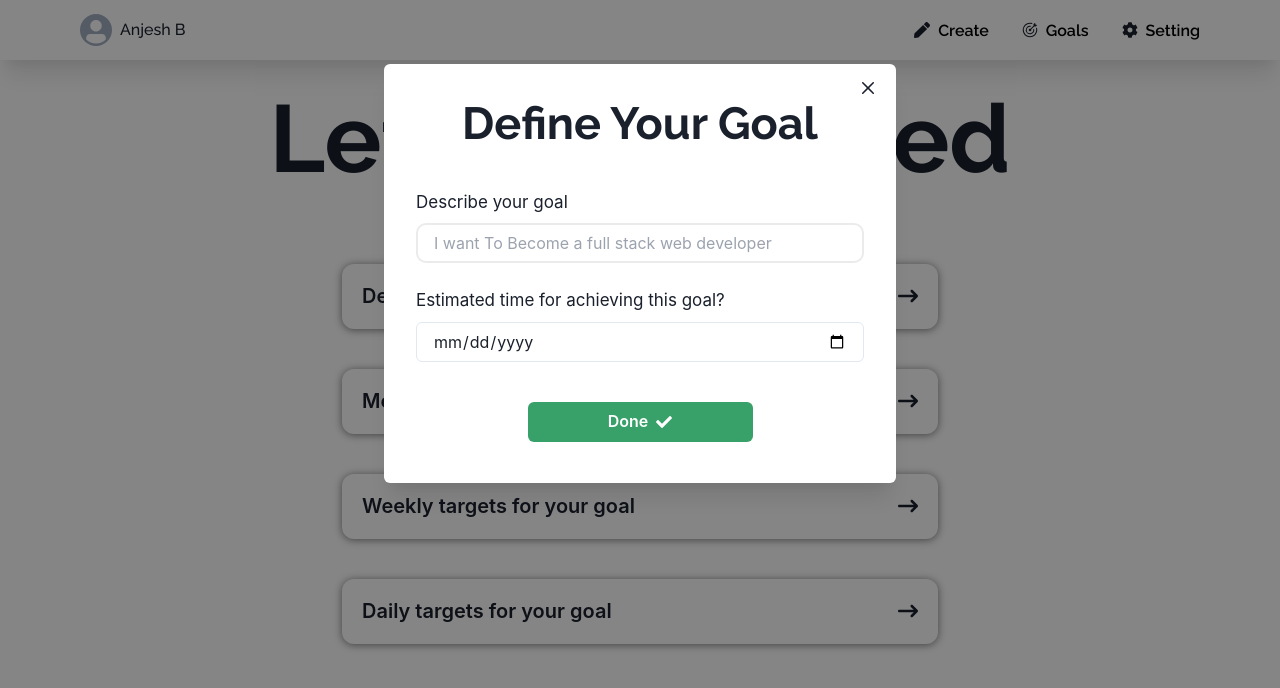
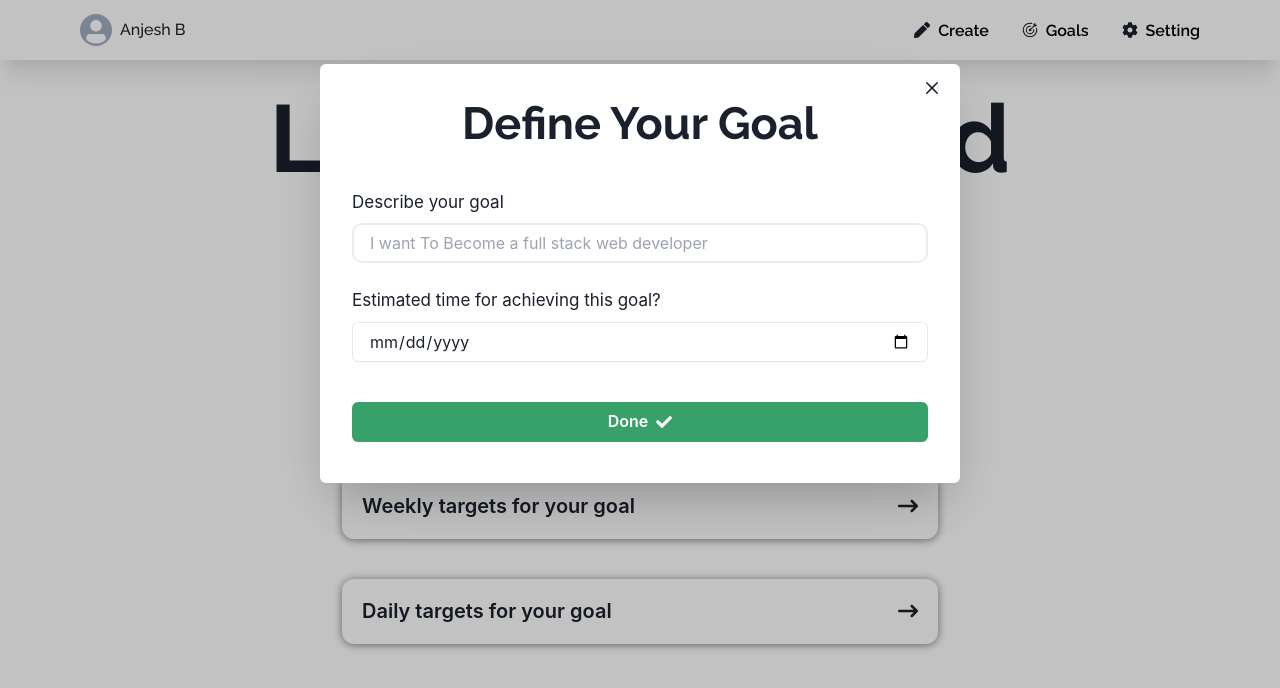
Before and after one commit to AdminForIinRange/LearningTypeScriptWithReactPart2, a React (Vite) app: page /GoalCreation in a window 1280 px wide. Both pictures are taken after a click on the button "Define Your Goal". Shown: the top 688 px of the page. Built offline with nearby package versions, Linux system fonts and the light colour scheme.

Commit message:
Changing the Width of the modal and Done btn

```diff
--- a/src/components/Modal/GoalModalHandler.tsx
+++ b/src/components/Modal/GoalModalHandler.tsx
@@ -33,11 +33,11 @@ const GoalModalHandler = ({modalValue,  blockScrollOnMount, isOpen, onClose}: Go
     <Modal
       blockScrollOnMount={blockScrollOnMount}
       isOpen={isOpen}
-      size={"lg"}
+    size={"100%"}
       onClose={onClose}
     >
-      <ModalOverlay />
-      <ModalContent boxShadow={"xl"}>
+      <ModalOverlay bg="blackAlpha.400" />
+      <ModalContent w={["100%", "90%", "80%", "50%"]} boxShadow={"2xl"}>
         <ModalCloseButton />
         {modalValueDisplay()}
       </ModalContent>
--- a/src/components/Modal/ModalInputFeilds/DaliyGoal.tsx
+++ b/src/components/Modal/ModalInputFeilds/DaliyGoal.tsx
@@ -142,7 +142,7 @@ Daily Goal Three
                       console.log("im closed");
 
                     }}
-                    w={"225px"}
+                    w={"100%"}
                     rightIcon={<FaCheck />}
 
                   >
--- a/src/components/Modal/ModalInputFeilds/DefineYourGoal.tsx
+++ b/src/components/Modal/ModalInputFeilds/DefineYourGoal.tsx
@@ -109,7 +109,7 @@ const DefineYourGoal : React.FC<onClose> = ({onClose}) => {
                       console.log("im closed");
 
                     }}
-                    w={"225px"}
+                    w={"100%"}
                     rightIcon={<FaCheck />}
 
                   >
--- a/src/components/Modal/ModalInputFeilds/MonthlyGoal.tsx
+++ b/src/components/Modal/ModalInputFeilds/MonthlyGoal.tsx
@@ -137,7 +137,7 @@ Monthly Goal Three
                       console.log("im closed");
 
                     }}
-                    w={"225px"}
+                    w={"100%"}
                     rightIcon={<FaCheck />}
 
                   >
--- a/src/components/Modal/ModalInputFeilds/WeeklyGoal.tsx
+++ b/src/components/Modal/ModalInputFeilds/WeeklyGoal.tsx
@@ -120,7 +120,7 @@ const WeeklyGoal: React.FC<onClose> = ({ onClose }) => {
 
                   console.log("im closed");
                 }}
-                w={"225px"}
+                w={"100%"}
                 rightIcon={<FaCheck />}
               >
                 Done
```
